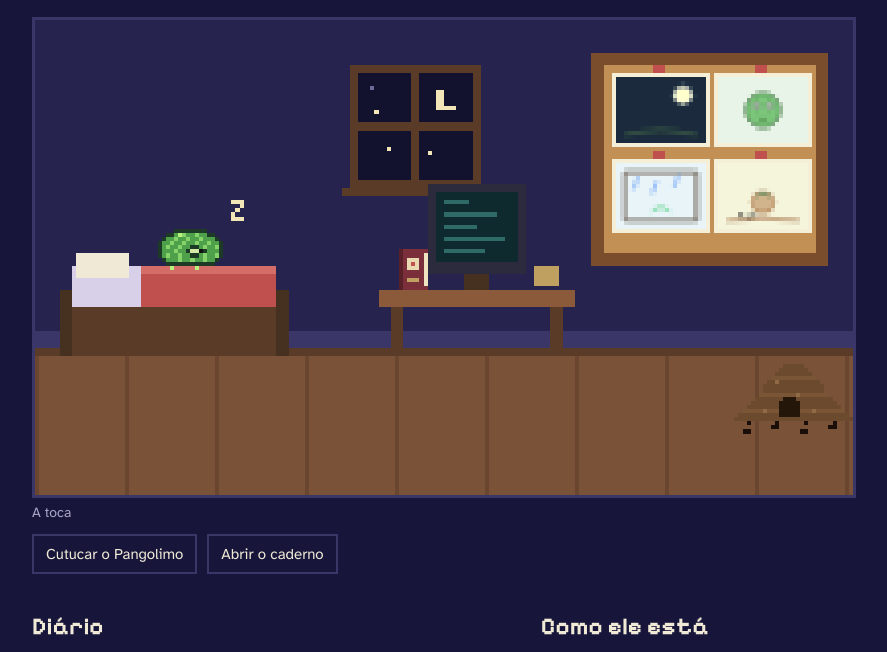
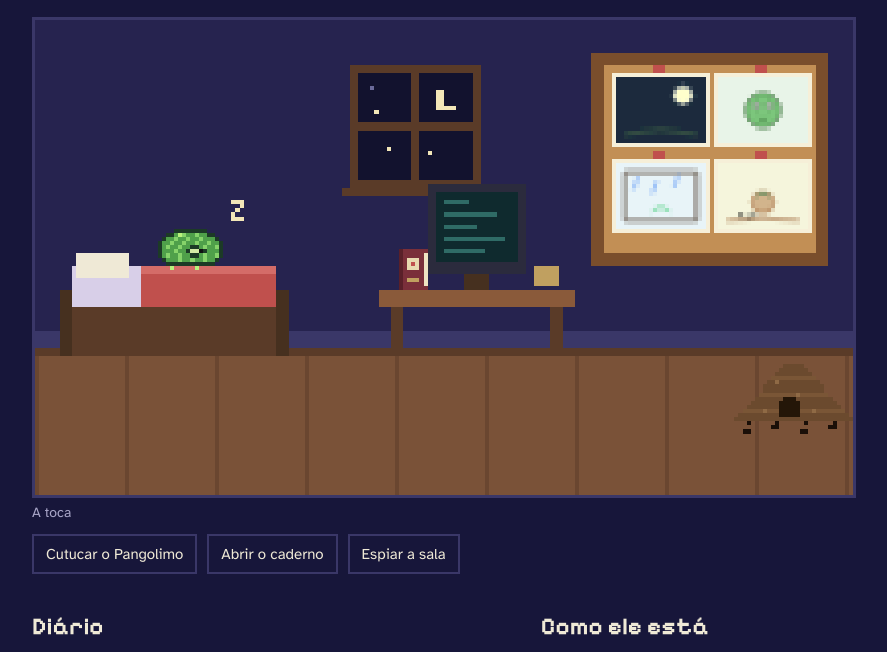
Before and after one commit to derickheijde/Pangolimo, a plain HTML site: page index.html in a window 1280 px wide. Shown: the part 121-773 px from the top of the page, without its empty margins (196-1083 px from the left). Drawn offline with Linux system fonts and the light colour scheme.

Commit message:
Add files via upload

```diff
--- a/index.html
+++ b/index.html
@@ -122,6 +122,7 @@ footer{margin-top:48px;color:var(--suave);font-size:14px}
   <div class="atalhos">
     <button type="button" id="btnCutucar">Cutucar o Pangolimo</button>
     <button type="button" id="btnCaderno">Abrir o caderno</button>
+    <button type="button" id="btnComodo">Espiar a sala</button>
   </div>
 
   <div class="colunas">
@@ -351,9 +352,19 @@ function cenaSala(){
   }
   if(flash){g.fillStyle="rgba(255,255,255,.12)";g.fillRect(0,0,200,116)}
 }
-function cena(){if(naSala(estado&&estado.acao)){g=gS;cenaSala()}else{g=gQ;cenaQuarto()}g=gQ}
+let comodoManual=null,localAnterior;
+const ondeEle=()=>naSala(estado&&estado.acao)?"sala":"toca";
+const comodoVisivel=()=>comodoManual||ondeEle();
+function atualizarLegendas(){
+  const v=comodoVisivel(),vazio=v!==ondeEle();
+  q("#comodoToca figcaption").textContent="A toca"+(v==="toca"&&vazio?", vazia agora":"");
+  q("#comodoSala figcaption").textContent="A sala"+(v==="sala"&&vazio?", vazia agora":"");
+  q("#btnComodo").textContent=v==="sala"?"Espiar a toca":"Espiar a sala";
+}
+function cena(){if(comodoVisivel()==="sala"){g=gS;cenaSala()}else{g=gQ;cenaQuarto()}g=gQ}
 function mostrarComodo(animar){ // a tela acompanha o Pangolimo
-  const sala=naSala(estado&&estado.acao),toca=q("#comodoToca"),salaEl=q("#comodoSala");
+  const sala=comodoVisivel()==="sala",toca=q("#comodoToca"),salaEl=q("#comodoSala");
+  atualizarLegendas();
   if(toca.hidden===sala)return;
   toca.hidden=sala;salaEl.hidden=!sala;
   q("#balao").classList.remove("visivel");q("#balaoSala").classList.remove("visivel");
@@ -430,6 +441,7 @@ function emojiDoMomento(){
 let balaoT=null;
 function animarPulo(){cena();if(pulo)requestAnimationFrame(animarPulo)}
 function cutucar(){
+  if(comodoVisivel()!==ondeEle()){comodoManual=null;mostrarComodo(true)} // estava espiando o outro cômodo: volta para ele
   const e=estado||{},sala=naSala(e.acao),b=caixaPangolim(),el=q(sala?"#balaoSala":"#balao");
   q(sala?"#balao":"#balaoSala").classList.remove("visivel");
   if(!reduzMovimento){pulo={t0:performance.now()};requestAnimationFrame(animarPulo)}
@@ -448,6 +460,7 @@ c.addEventListener("click",ev=>{const p=pontoNaCena(ev,c);if(dentro(p,CAIXA_CADE
 c.addEventListener("mousemove",ev=>{const p=pontoNaCena(ev,c);c.style.cursor=dentro(p,CAIXA_CADERNO)||(!naSalaAgora()&&dentro(p,caixaPangolim()))?"pointer":"default"});
 cS.addEventListener("click",ev=>{if(naSalaAgora()&&dentro(pontoNaCena(ev,cS),caixaPangolim()))cutucar()});
 cS.addEventListener("mousemove",ev=>{cS.style.cursor=naSalaAgora()&&dentro(pontoNaCena(ev,cS),caixaPangolim())?"pointer":"default"});
+q("#btnComodo").onclick=()=>{comodoManual=comodoVisivel()==="sala"?"toca":"sala";if(comodoManual===ondeEle())comodoManual=null;mostrarComodo(true)};
 q("#btnCutucar").onclick=cutucar;q("#btnCaderno").onclick=()=>abrirCaderno();
 
 // ---- caderno: uma anotação por página
@@ -506,7 +519,8 @@ async function carregar(){
   const idTv=estado.tv?estado.tv.desde+"|"+estado.tv.descricao:null;
   if(tvAnterior!==undefined&&idTv&&idTv!==tvAnterior&&!reduzMovimento)chuvisco=quadro+4; // trocou de canal: chuvisco
   tvAnterior=idTv;
-  mostrarComodo(!primeiraCarga);primeiraCarga=false;
+  const local=ondeEle();if(localAnterior!==undefined&&local!==localAnterior)comodoManual=null; // ele mudou de cômodo: a tela vai atrás
+  localAnterior=local;mostrarComodo(!primeiraCarga);primeiraCarga=false;
   const nome=estado.nome||"Pangolimo";
   q("h1").textContent=nome;document.title=`${nome}, o ${estado.especie}`;
   const quanto=estado.ultima_execucao?Math.max(0,Math.round((Date.now()-new Date(estado.ultima_execucao))/36e5)):null;
```
